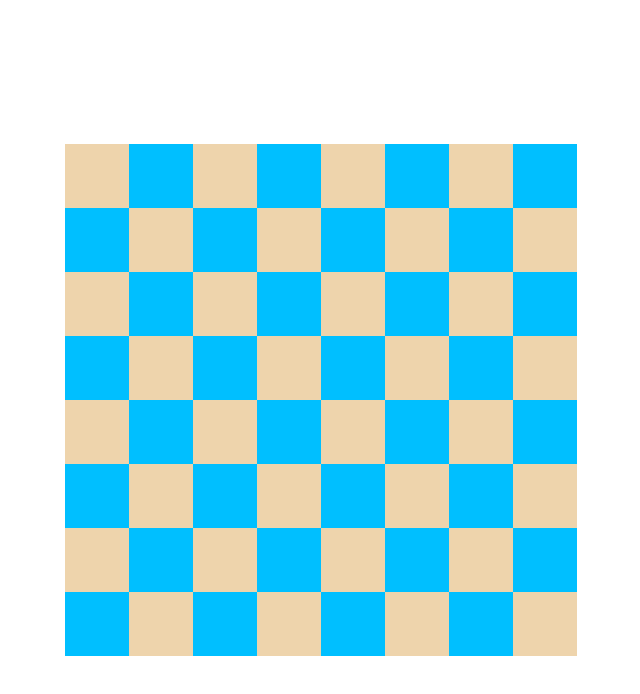
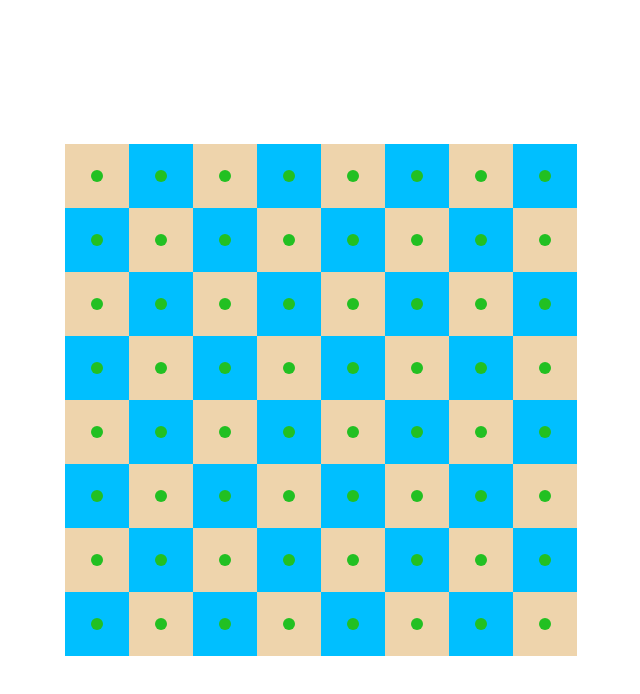
Before and after one commit to DN-37/prjct-chess, a React (Create React App) app: page / in a window 1280 px wide. Shown: the top 694 px of the page, without its empty margins (319-959 px from the left). Built offline with nearby package versions, Linux system fonts and the light colour scheme.

Commit message:
added styles for classes selected and available

```diff
--- a/src/App.css
+++ b/src/App.css
@@ -17,6 +17,7 @@
   display: flex;
   flex-wrap: wrap;
 }
+
 .cell {
   width: 64px;
   height: 64px;
@@ -24,14 +25,28 @@
   justify-content: center;
   align-items: center;
 }
+
 .cell img {
   width: 48px;
   height: 48px;
   position: relative;
 }
+
 .black {
   background-color: deepskyblue;
 }
+
 .white {
   background-color: #eed4ac;
 }
+
+.selected {
+  background-color: brown;
+}
+
+.available {
+  height: 12px;
+  width: 12px;
+  border-radius: 50%;
+  background-color: #22c022;
+}
```
